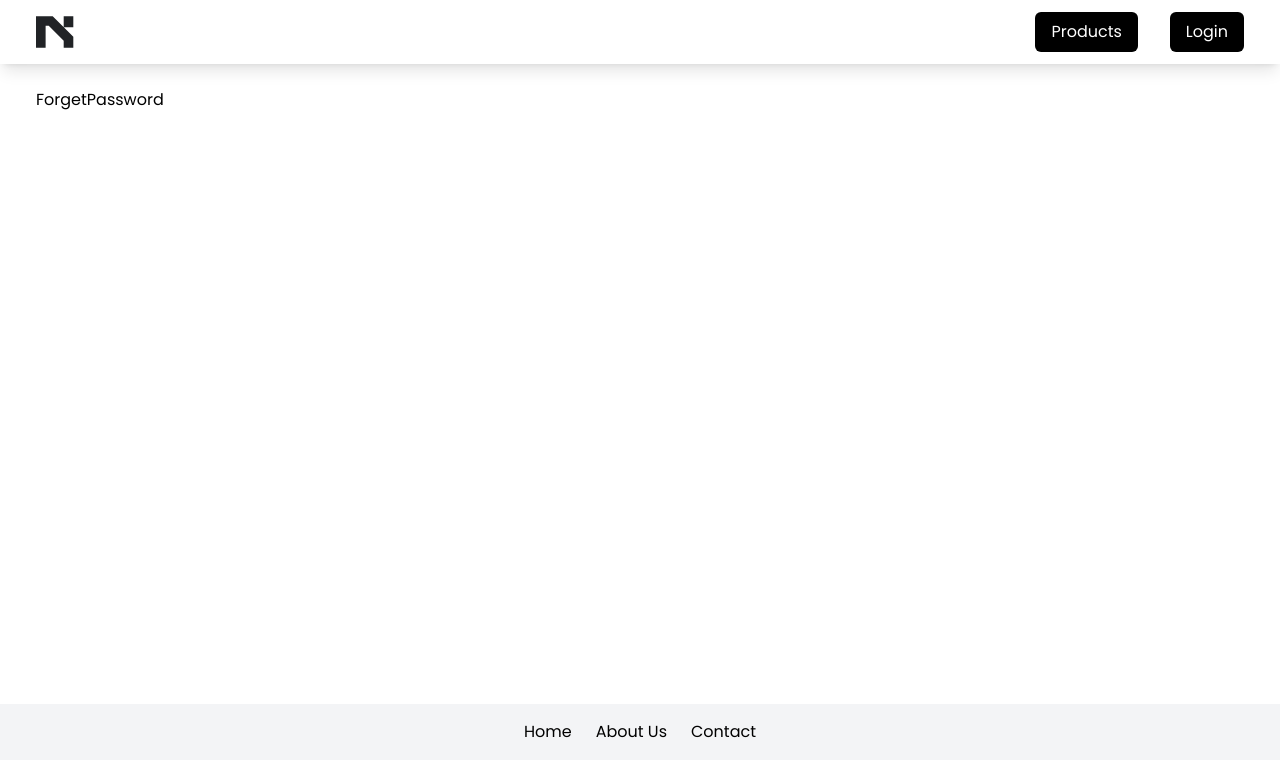
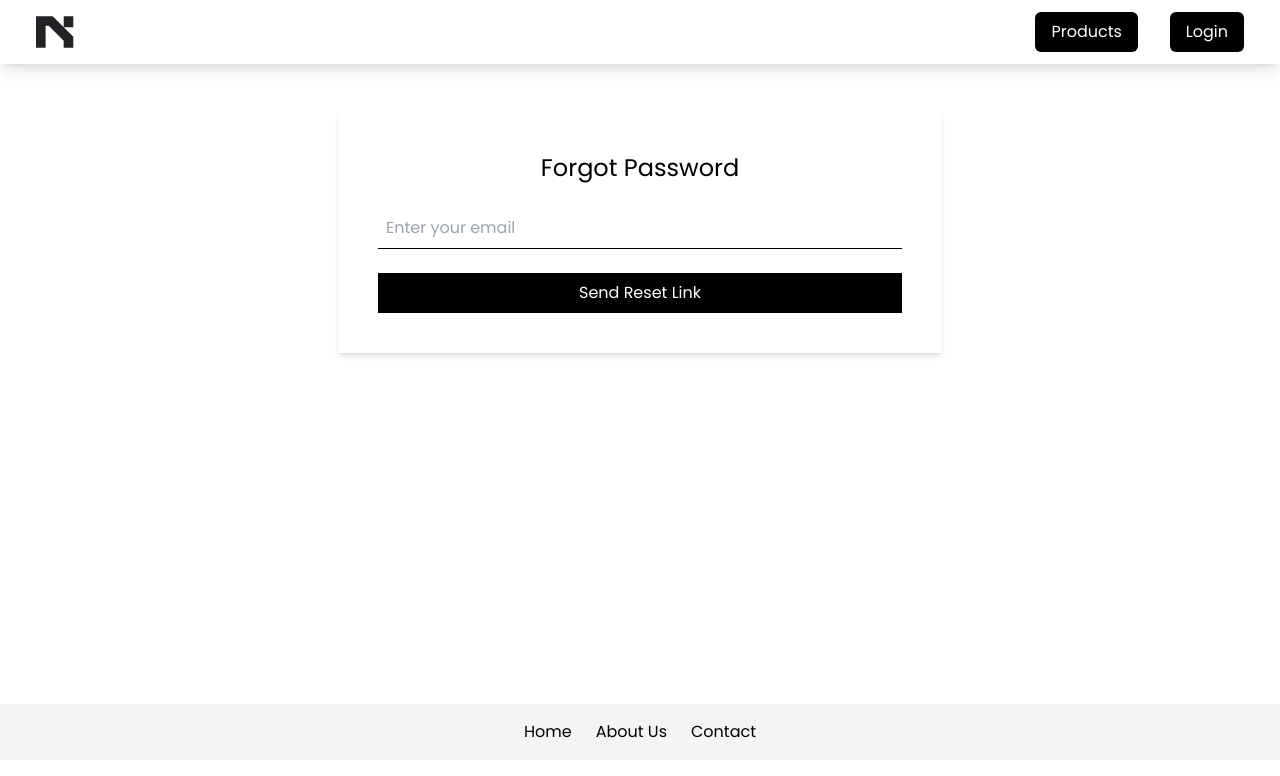
Before and after one commit to Saim1123/perfume-frontend, a React (Vite) app: page /forget-password in a window 1280 px wide. Shown: the top 776 px of the page. Built offline with nearby package versions, Linux system fonts and the light colour scheme; no server answers.

Commit message:
FogetPassword page.

```diff
--- a/src/pages/auth/ForgetPassword.jsx
+++ b/src/pages/auth/ForgetPassword.jsx
@@ -1,5 +1,58 @@
+import { useFormik } from "formik";
+import * as yup from "yup";
+import { ClipLoader } from "react-spinners";
+import { useAuthStore } from "../../store/authStore";
+import toast from "react-hot-toast";
+
 const ForgetPassword = () => {
-  return <div>ForgetPassword</div>;
+  const { forgotPassword, isLoading, error } = useAuthStore();
+
+  const formik = useFormik({
+    initialValues: {
+      email: "",
+    },
+    validationSchema: yup.object({
+      email: yup.string().email("Invalid email address").required("Email is required"),
+    }),
+    onSubmit: async ({ email }) => {
+      try {
+        await forgotPassword(email);
+        toast.success("Password reset link sent. Please check your email.");
+      } catch (err) {
+        console.error("Forgot Password error:", err.message);
+        toast.error("Failed to send reset link");
+      }
+    },
+  });
+
+  return (
+    <form
+      onSubmit={formik.handleSubmit}
+      className="w-[90%] bg-white shadow-md flex mt-6 justify-center flex-col gap-6 md:w-1/2 mx-auto p-10"
+    >
+      <h2 className="text-xl text-center md:text-2xl">Forgot Password</h2>
+      <input
+        type="email"
+        name="email"
+        placeholder="Enter your email"
+        value={formik.values.email}
+        onChange={formik.handleChange}
+        onBlur={formik.handleBlur}
+        className="p-2 text-sm md:text-base border-b-[1.5px] border-black focus:outline-none"
+      />
+      {formik.touched.email && formik.errors.email ? (
+        <div className="text-red-600 text-sm md:text-base p-1 bg-red-200 rounded-sm">{formik.errors.email}</div>
+      ) : null}
+      {error && <div className="text-red-600 text-sm md:text-base p-1 bg-red-200 rounded-sm">{error}</div>}
+      <button
+        type="submit"
+        disabled={isLoading || !formik.isValid}
+        className="bg-black text-white py-2 px-4 hover:bg-gray-800 flex items-center justify-center"
+      >
+        {isLoading ? <ClipLoader color="white" size={20} /> : "Send Reset Link"}
+      </button>
+    </form>
+  );
 };
 
 export default ForgetPassword;
```
